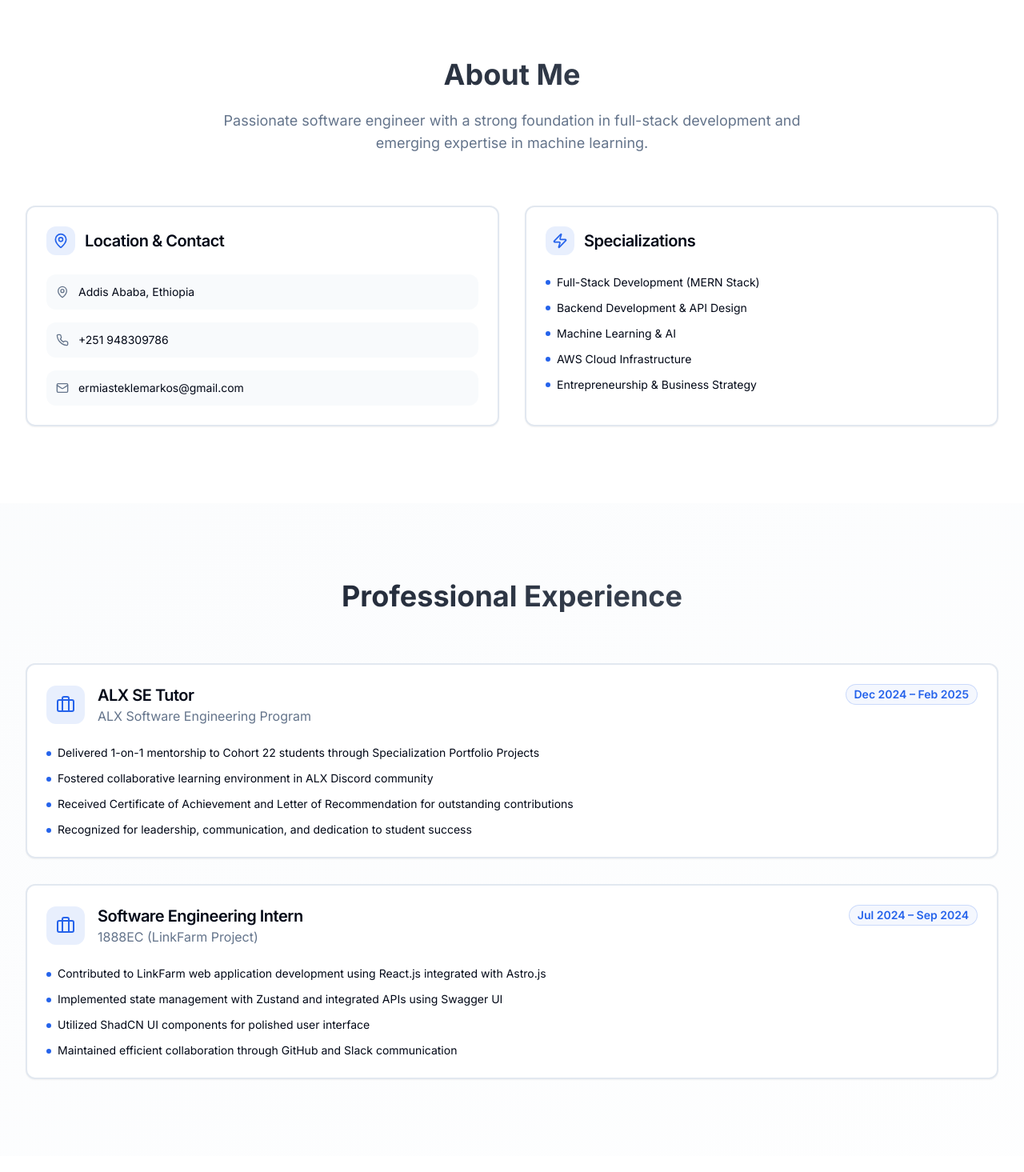
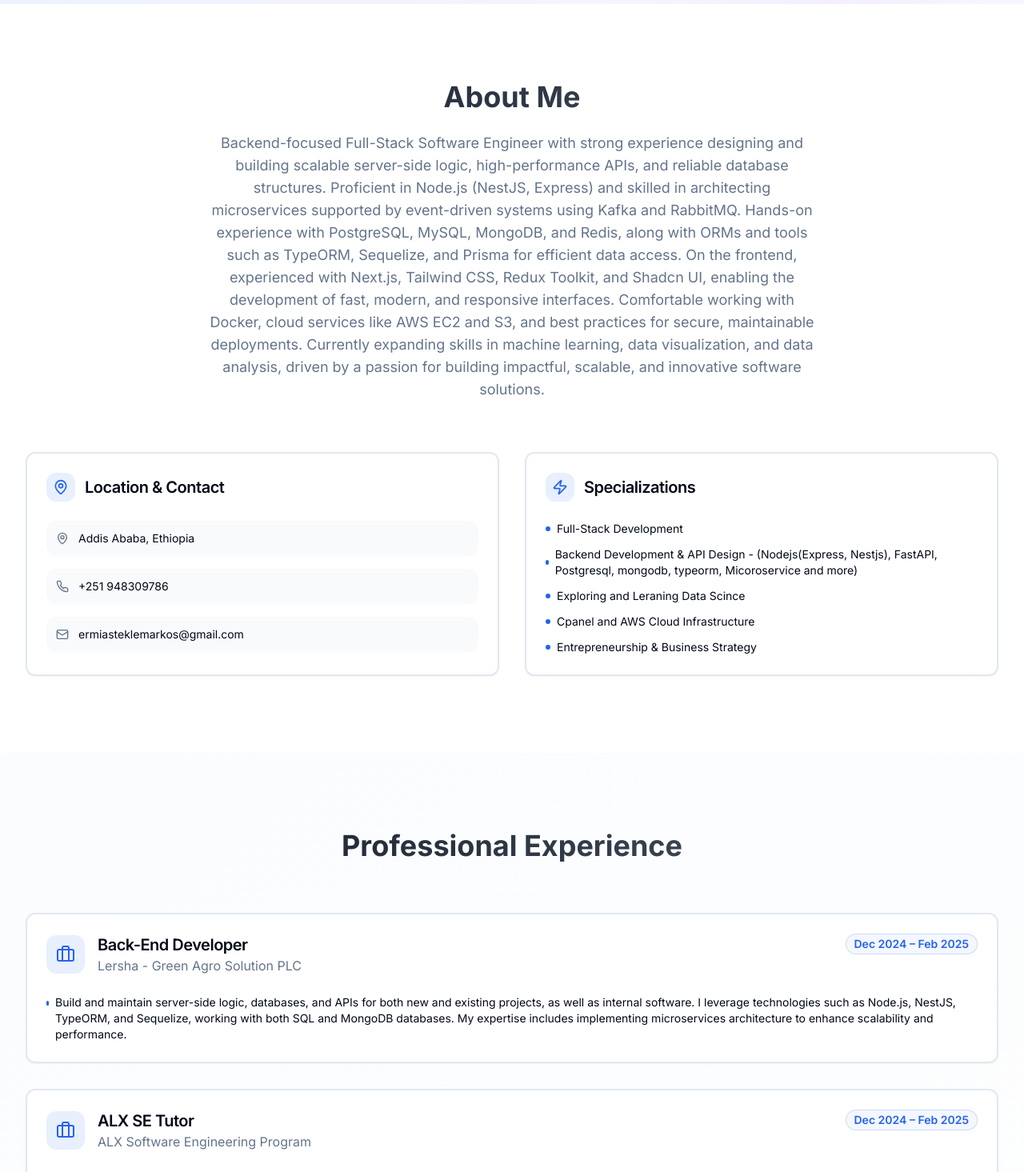
Before and after one commit to Ermi-Tekk21/ermias-portfolio, a Next.js app: page / in a window 1280 px wide. Shown: the part 660-2125 px from the top of the page at 80% size. Built offline with nearby package versions, Linux system fonts and the light colour scheme; no server answers.

Commit message:
Revise professional summary and skills section
Updated the professional description and skills to reflect a backend-focused full-stack software engineer with experience in various technologies and a passion for data science.

```diff
--- a/app/page.tsx
+++ b/app/page.tsx
@@ -163,13 +163,12 @@ export default function Portfolio() {
                   Ermias Teklemarkos
                 </h1>
                 <p className="text-base sm:text-lg md:text-xl text-muted-foreground font-medium">
-                  Software Engineer | Full-Stack Developer | Junior ML Engineer
+                  Software Engineer | Backend Developer | Full-Stack Skills | Exploring Data Science
                 </p>
               </div>
 
               <p className="text-sm sm:text-base md:text-lg leading-relaxed text-muted-foreground max-w-xl mx-auto lg:mx-0">
-                BSc Software Engineering graduate with expertise in full-stack development, MERN stack, and machine
-                learning. Passionate about building scalable applications and exploring AI technologies.
+                Backend-focused Full-Stack Software Engineer with strong experience designing and building scalable server-side logic, high-performance APIs, and reliable database structures.
               </p>
 
               <div className="flex flex-wrap justify-center lg:justify-start gap-3 sm:gap-4">
@@ -250,8 +249,12 @@ export default function Portfolio() {
               About Me
             </h2>
             <p className="text-muted-foreground max-w-3xl mx-auto text-sm sm:text-base md:text-lg">
-              Passionate software engineer with a strong foundation in full-stack development and emerging expertise in
-              machine learning.
+              Backend-focused Full-Stack Software Engineer with strong experience designing and building scalable server-side logic, high-performance APIs, and reliable database structures.
+Proficient in Node.js (NestJS, Express) and skilled in architecting microservices supported by event-driven systems using Kafka and RabbitMQ.
+Hands-on experience with PostgreSQL, MySQL, MongoDB, and Redis, along with ORMs and tools such as TypeORM, Sequelize, and Prisma for efficient data access.
+On the frontend, experienced with Next.js, Tailwind CSS, Redux Toolkit, and Shadcn UI, enabling the development of fast, modern, and responsive interfaces.
+Comfortable working with Docker, cloud services like AWS EC2 and S3, and best practices for secure, maintainable deployments.
+Currently expanding skills in machine learning, data visualization, and data analysis, driven by a passion for building impactful, scalable, and innovative software solutions.
             </p>
           </div>
 
@@ -294,19 +297,19 @@ export default function Portfolio() {
                 <ul className="space-y-2 sm:space-y-3 text-xs sm:text-sm">
                   <li className="flex items-center gap-2">
                     <div className="w-1.5 h-1.5 bg-primary rounded-full"></div>
-                    Full-Stack Development (MERN Stack)
+                    Full-Stack Development
                   </li>
                   <li className="flex items-center gap-2">
                     <div className="w-1.5 h-1.5 bg-primary rounded-full"></div>
-                    Backend Development & API Design
+                    Backend Development & API Design -  (Nodejs(Express, Nestjs), FastAPI, Postgresql, mongodb, typeorm, Micoroservice and more)
                   </li>
                   <li className="flex items-center gap-2">
                     <div className="w-1.5 h-1.5 bg-primary rounded-full"></div>
-                    Machine Learning & AI
+                    Exploring and Leraning Data Scince
                   </li>
                   <li className="flex items-center gap-2">
                     <div className="w-1.5 h-1.5 bg-primary rounded-full"></div>
-                    AWS Cloud Infrastructure
+                    Cpanel and AWS Cloud Infrastructure
                   </li>
                   <li className="flex items-center gap-2">
                     <div className="w-1.5 h-1.5 bg-primary rounded-full"></div>
@@ -329,6 +332,34 @@ export default function Portfolio() {
           </div>
 
           <div className="space-y-6 sm:space-y-8">
+<Card className="border-2 hover:border-primary/20 transition-all hover:shadow-lg">
+              <CardHeader>
+                <div className="flex flex-col sm:flex-row justify-between items-start gap-4">
+                  <div className="flex items-center gap-3 sm:gap-4">
+                    <div className="p-2 sm:p-3 bg-primary/10 rounded-xl">
+                      <Briefcase className="w-5 sm:w-6 h-5 sm:h-6 text-primary" />
+                    </div>
+                    <div>
+                      <CardTitle className="text-lg sm:text-xl">Back-End Developer</CardTitle>
+                      <CardDescription className="text-sm sm:text-base">Lersha - Green Agro Solution PLC</CardDescription>
+                    </div>
+                  </div>
+                  <Badge variant="outline" className="bg-primary/5 text-primary border-primary/20 text-xs sm:text-sm">
+                    Dec 2024 – Feb 2025
+                  </Badge>
+                </div>
+              </CardHeader>
+              <CardContent>
+                <ul className="space-y-2 sm:space-y-3 text-xs sm:text-sm">
+                  <li className="flex items-start gap-2">
+                    <div className="w-1.5 h-1.5 bg-primary rounded-full mt-1 sm:mt-2"></div>
+                    Build and maintain server-side logic, databases, and APIs for both new and existing projects, as well as internal software. I leverage technologies such as Node.js, NestJS, TypeORM, and Sequelize, working with both SQL and MongoDB databases. My expertise includes implementing microservices architecture to enhance scalability and performance.
+                  </li>
+                </ul>
+              </CardContent>
+            </Card>
+
+
             <Card className="border-2 hover:border-primary/20 transition-all hover:shadow-lg">
               <CardHeader>
                 <div className="flex flex-col sm:flex-row justify-between items-start gap-4">
```
